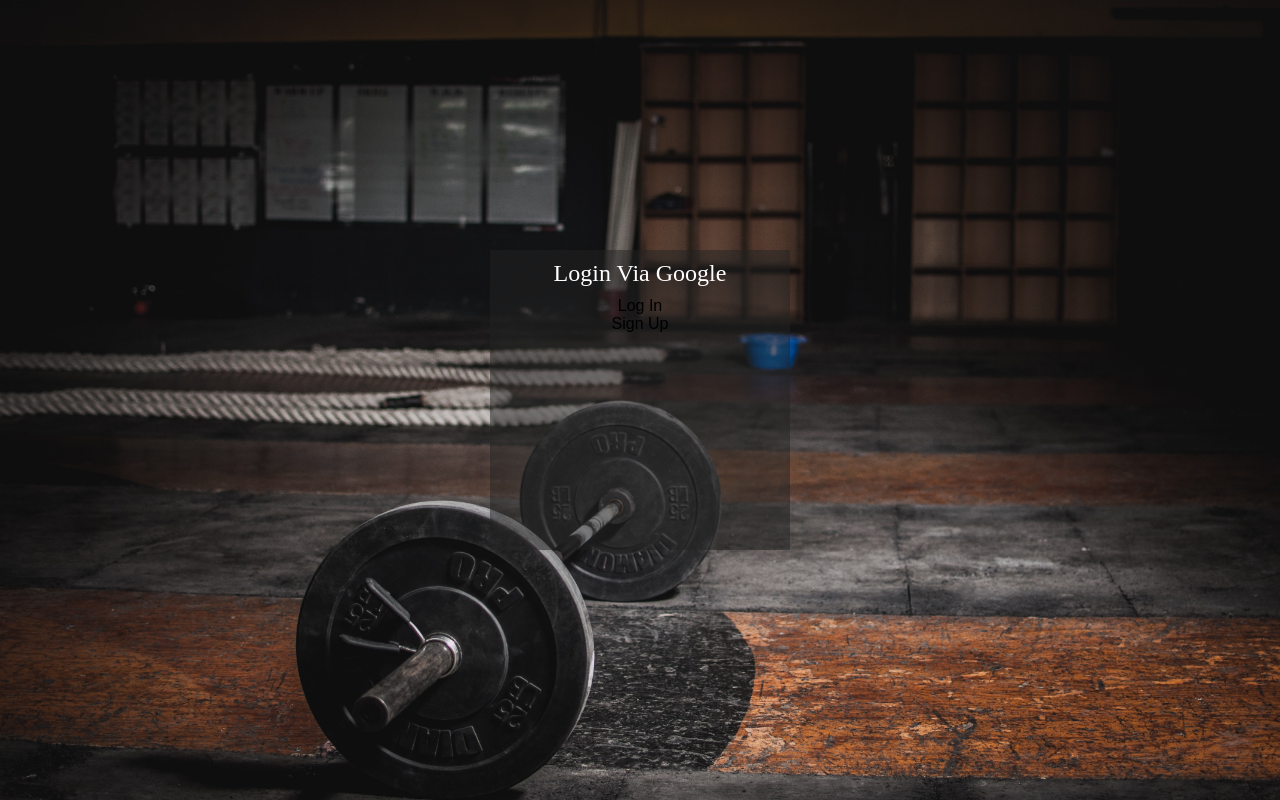
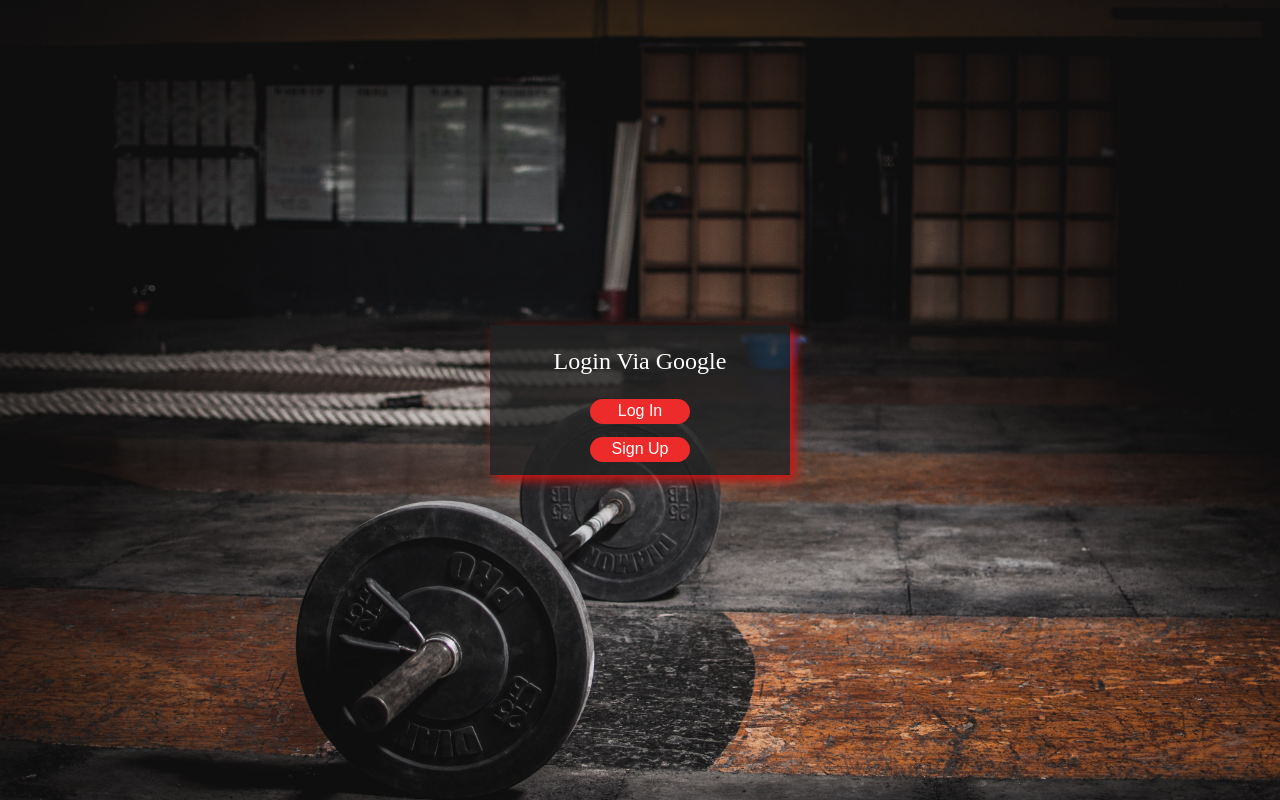
Before and after one commit to kninja99/Citrus-Hack-2023, a Vue app in the folder frontend/: page /login in a window 1280 px wide. Built offline with nearby package versions, Linux system fonts and the light colour scheme.

Commit message:
styles for login page

```diff
--- a/frontend/src/assets/Login.css
+++ b/frontend/src/assets/Login.css
@@ -12,16 +12,34 @@
 }
 
 .login-box {
-    background-color: rgba(34, 34, 34, 0.5);
+    background-color: rgba(34, 34, 34, 0.8);
     width: 300px;
-    height: 300px;
+    height: 150px;
     color: #fff;
     display: flex;
     flex-direction: column;
     align-items: center;
+    justify-content: space-evenly;
+    box-shadow: 5px 5px 10px #D21312;
 }
 
 .login-header {
     font-size: 24px;
     margin: 10px 10px;
 }
+
+.login-btn, .sign-up-btn {
+    width: 100px;
+    height: 25px;
+    background-color: #ED2B2A;
+    border-radius: 25px;
+    justify-items: center;
+    color: #FFF;
+    font-size: 16px;
+}
+
+.login-btn:hover,
+.sign-up-btn:hover {
+    background-color: #D21312;
+    cursor: pointer;
+}
```
